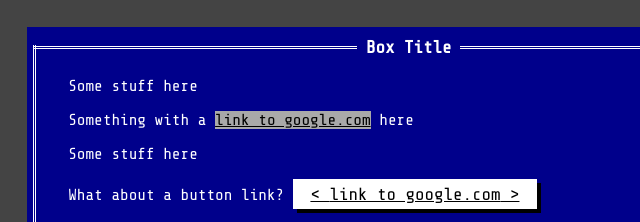
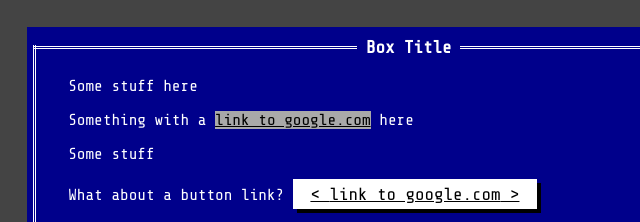
Before and after one commit to MatMasIt/fool, a plain HTML site: page index.html in a window 1280 px wide. Shown: the top 222 px of the page, 0-640 px from the left. Drawn offline with nearby package versions, Linux system fonts and the light colour scheme.

Commit message:
Testing work with giacomo

```diff
--- a/index.html
+++ b/index.html
@@ -13,7 +13,7 @@
             <div class="box-body">
                 <p>Some stuff here</p>
                 <p>Something with a <a href="https://www.google.com">link to google.com</a> here</p>
-                <p>Some stuff here</p>
+                <p>Some stuff</p>
                 <p>What about a button link? <a href="https://www.google.com" class="button primary">link to
                         google.com</a></p>
                 <p>And a <mark>mark<mark> in the text</p>
```
